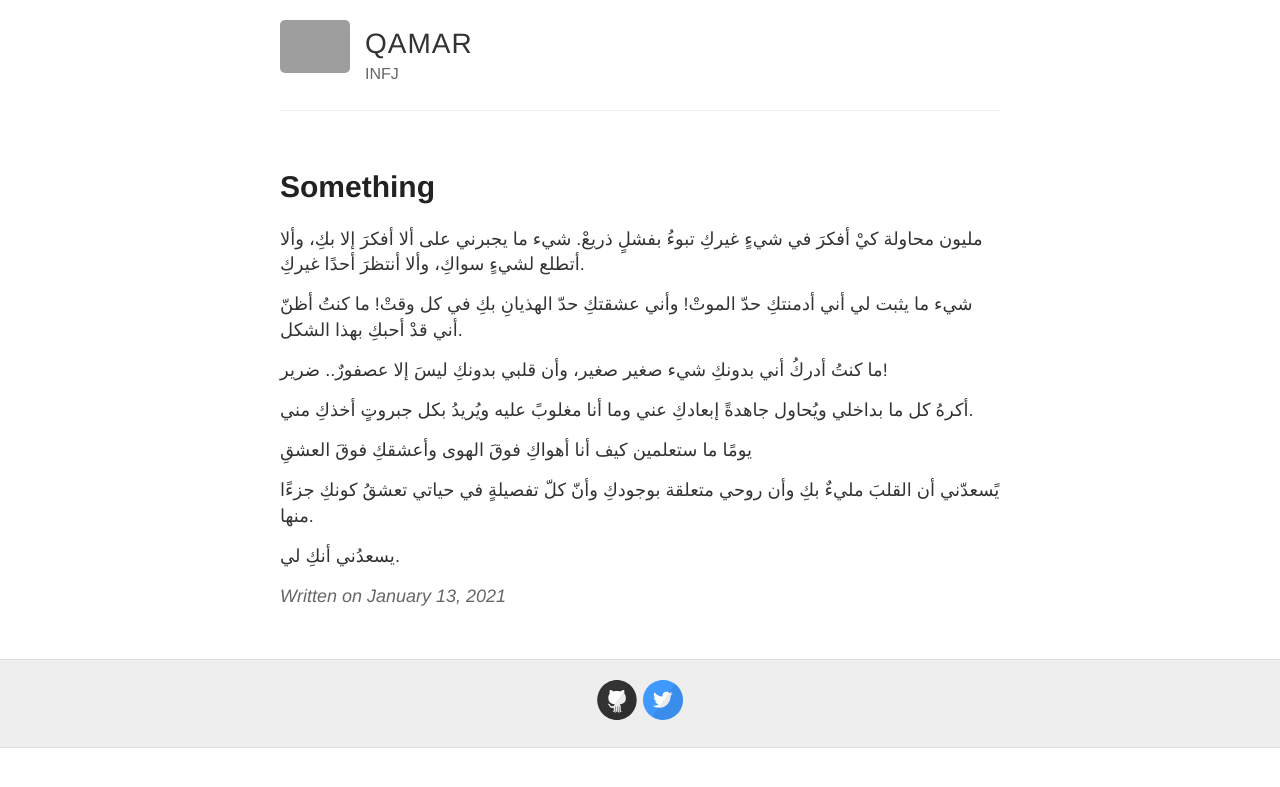
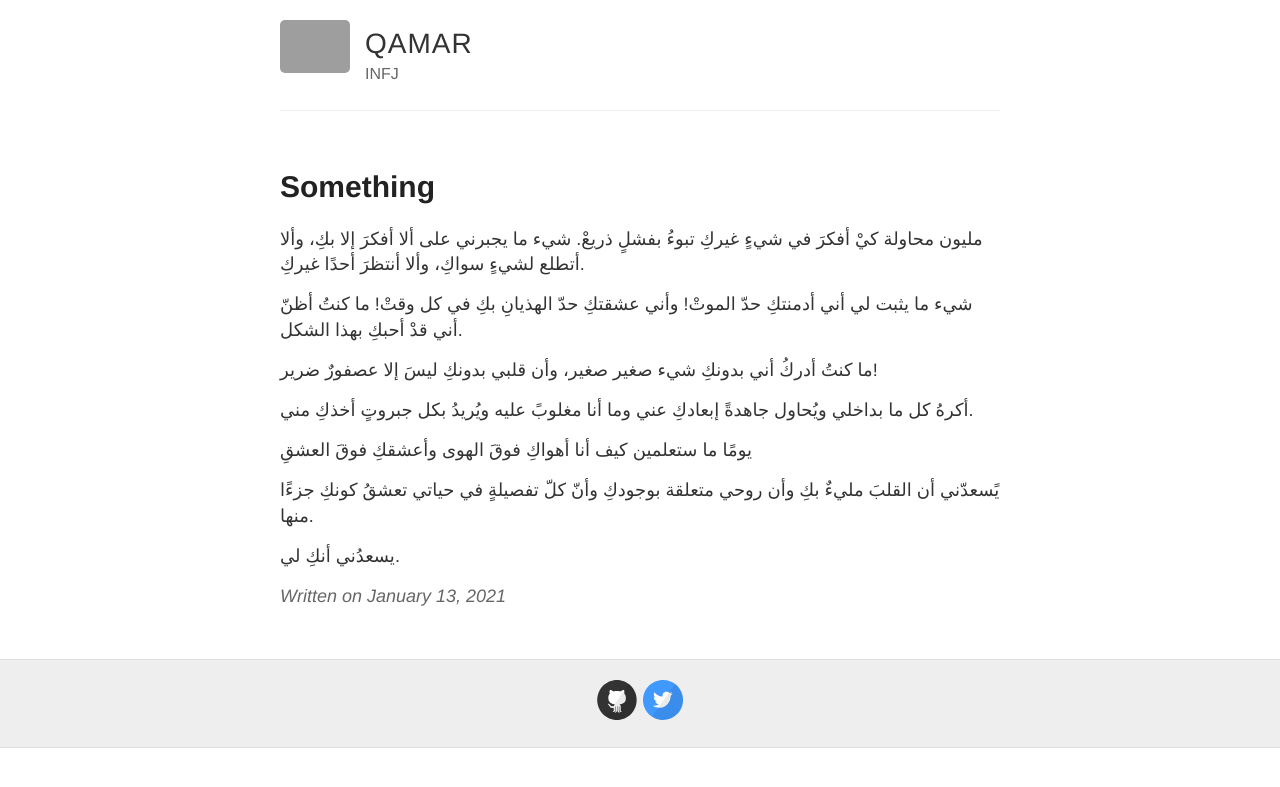
Before and after one commit to aelasr/aelasr.github.io, a Jekyll site: the page built from _posts/2021-01-13-Something.md, in a window 1280 px wide. Shown: the top 787 px of the page. Built offline with Jekyll 4.4.1, drawn with Linux system fonts in a browser that asks for light colours; grey boxes are pictures that could not be loaded.

```diff
--- a/_posts/2021-01-13-Something.md
+++ b/_posts/2021-01-13-Something.md
@@ -7,7 +7,7 @@ title: Something
 
 شيء ما يثبت لي أني أدمنتكِ حدّ الموتْ! وأني عشقتكِ حدّ الهذيانِ بكِ في كل وقتْ! ما كنتُ أظنّ أني قدْ أحبكِ بهذا الشكل.
 
-ما كنتُ أدركُ أني بدونكِ شيء صغير صغير، وأن قلبي بدونكِ ليسَ إلا عصفورٌ.. ضرير!
+ما كنتُ أدركُ أني بدونكِ شيء صغير صغير، وأن قلبي بدونكِ ليسَ إلا عصفورٌ ضرير!
 
 أكرهُ كل ما بداخلي ويُحاول جاهدةً إبعادكِ عني وما أنا مغلوبً عليه ويُريدُ بكل جبروتٍ أخذكِ مني.
 
```
